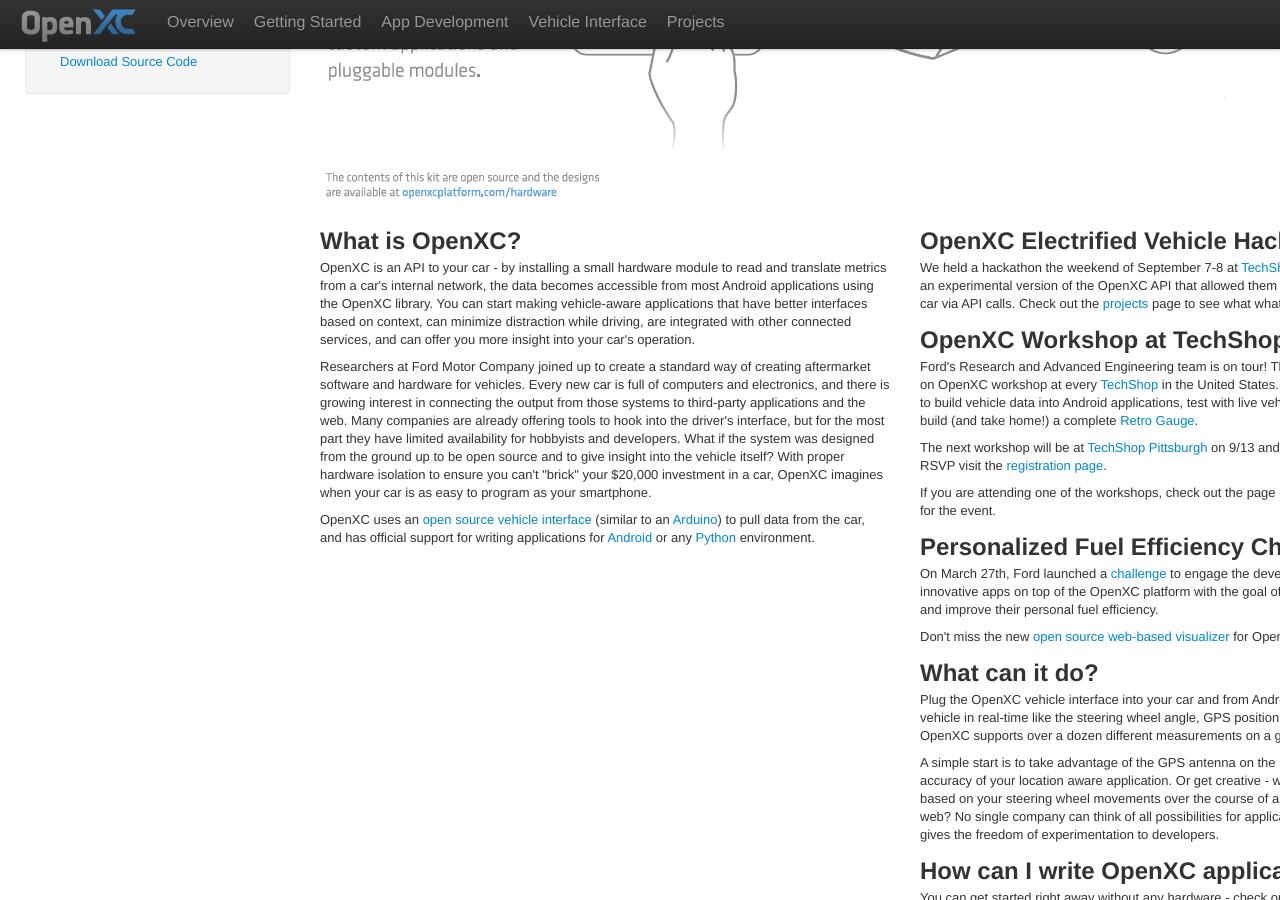
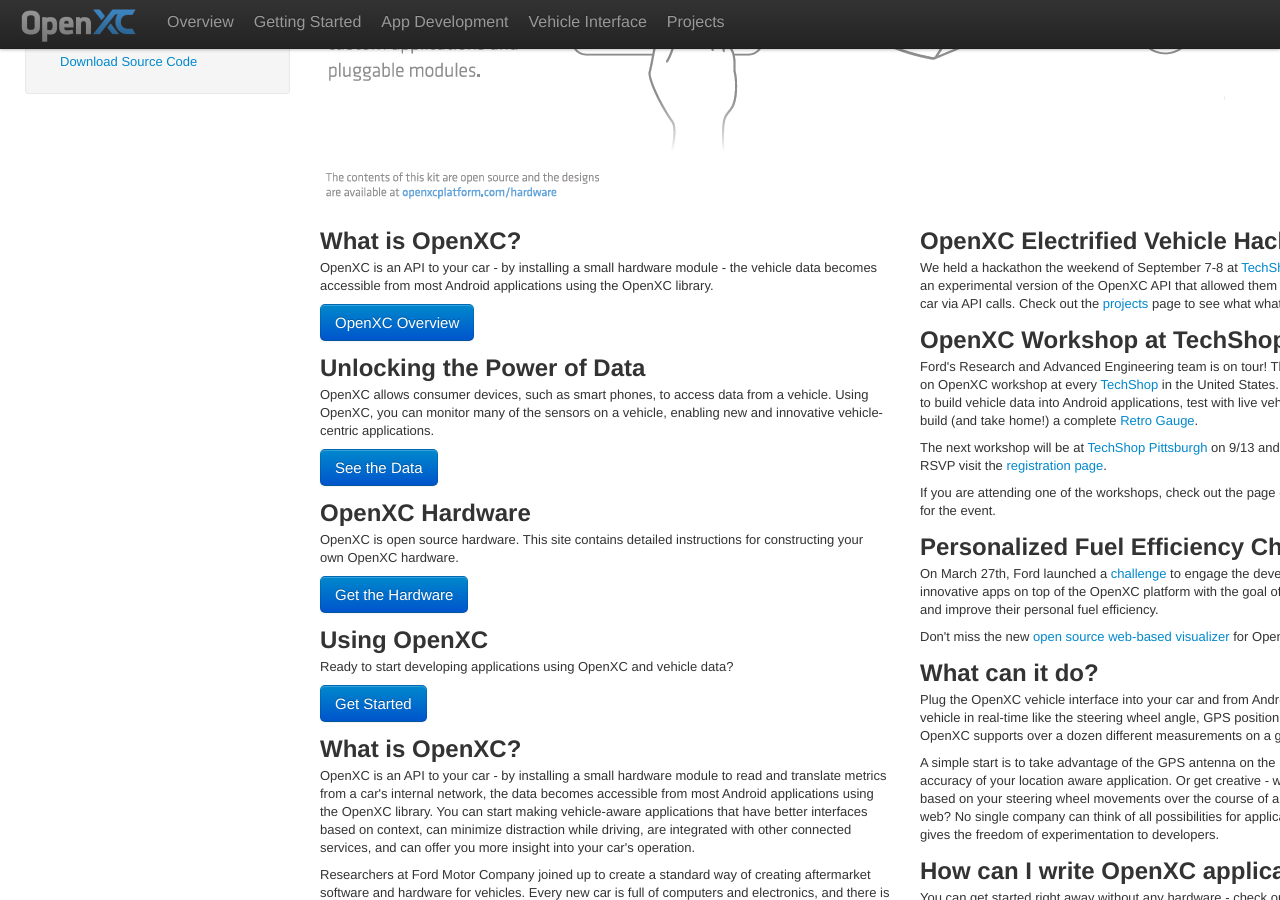
Before and after one commit to openxc/openxcplatform.com, a Jekyll site: the page built from index.html, in a window 1280 px wide and 900 px high, scrolled down 633 px. Built offline with Jekyll 4.4.1, drawn with Linux system fonts in a browser that asks for light colours; nearby versions of some CDN libraries; Markdown is read by kramdown in place of the engine named in the settings.

Commit message:
Modified Home Page

```diff
--- a/index.html
+++ b/index.html
@@ -33,6 +33,47 @@
 
         <div class="row">
             <div class="span6">
+				<h2>What is OpenXC?</h2>
+				<p>
+					OpenXC is an API to your car - by installing a small hardware
+					module - the vehicle data becomes accessible from most Android
+					applications using the OpenXC library.
+				</p>
+				<p>
+					<a class="btn btn-primary btn-large"
+						href="overview/index.html">OpenXC Overview</a>
+				</p>
+
+		 		<h2>Unlocking the Power of Data</h2>
+				<p>
+					OpenXC allows consumer devices, such as smart phones, to access
+					data from a vehicle. Using OpenXC, you can monitor many of the
+					sensors on a vehicle, enabling new and innovative vehicle-centric
+					applications.
+				</p>
+				<p>
+				  <a class="btn btn-primary btn-large"
+					 href="/vehicle-interface/output-format.html">See the Data</a>
+				</p>
+
+				<h2>OpenXC Hardware</h2>
+				<p>
+					OpenXC is open source hardware. This site contains detailed
+					instructions for constructing your own OpenXC hardware.
+				</p>
+				<p>
+				  <a class="btn btn-primary btn-large"
+                    href="/vehicle-interface/index.html#cross-chasm">Get the Hardware</a>
+				</p>
+
+				<h2>Using OpenXC</h2>
+				<p>
+					Ready to start developing applications using OpenXC and vehicle data?
+				</p>
+				<p>
+					<a class="btn btn-primary btn-large"
+                    href="/getting-started/index.html">Get Started</a>
+				</p>
 
                 <h2>What is OpenXC?</h2>
                 <p>
```
Also changed, not shown: 1 other file.
